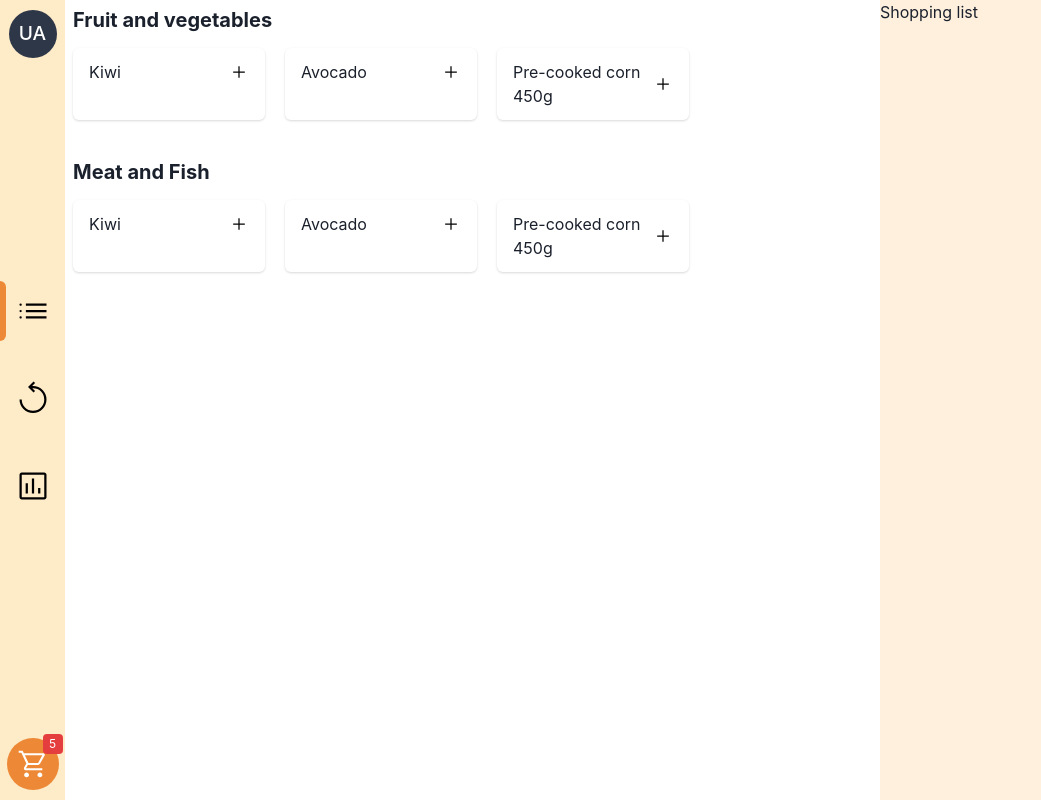
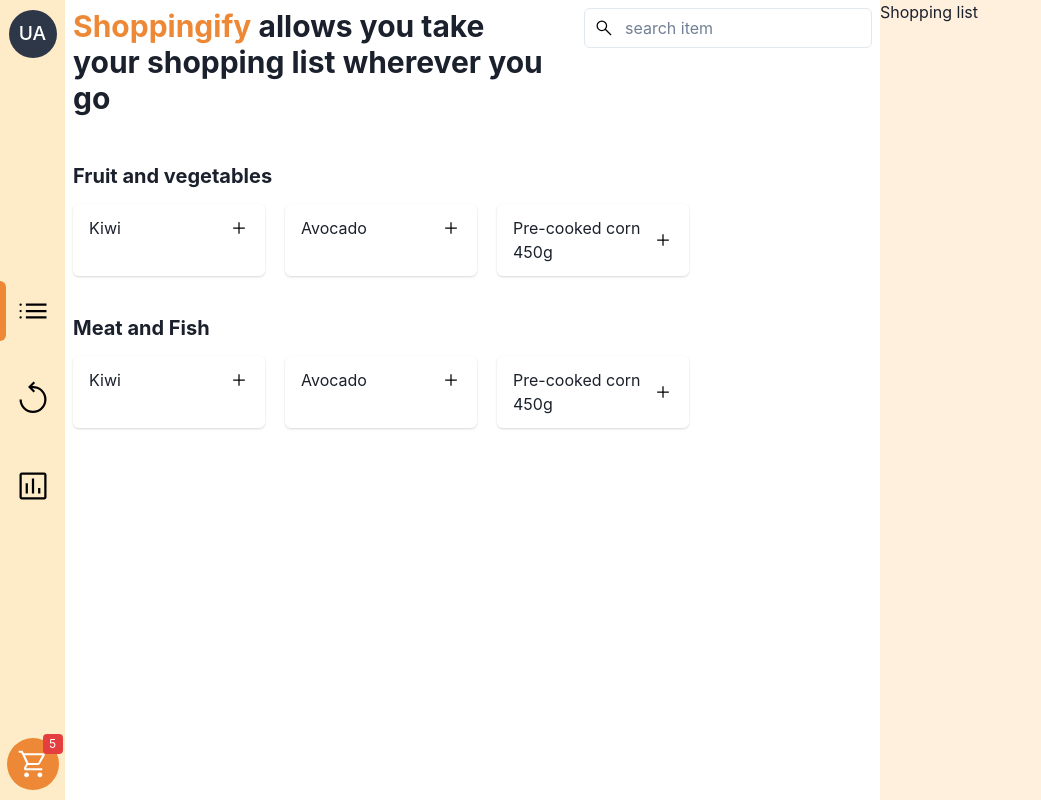
Before and after one commit to RauboLuk/Shoppingify, a Next.js app: page /items in a window 1280 px wide. Shown: the whole page, without its empty margins (0-1041 px from the left). Built offline with nearby package versions, Linux system fonts and the light colour scheme.

Commit message:
feat: items page header (#7)
* feat: heading text
* feat: header component, search input

```diff
--- /dev/null
+++ b/src/components/Header.tsx
@@ -0,0 +1,45 @@
+import {
+    Flex,
+    Heading,
+    Highlight,
+    Input,
+    InputGroup,
+    InputLeftElement,
+} from '@chakra-ui/react'
+import { Icon } from './Icon'
+
+export const Header = () => {
+    return (
+        <Flex
+            wrap="wrap"
+            justifyContent="space-between"
+            rowGap={{ base: 6, md: 7 }}
+            pb={{ base: 8, md: 12 }}
+        >
+            <Heading
+                as="h1"
+                size="lg"
+                maxW="30rem"
+                display={{ base: 'none', md: 'initial' }}
+            >
+                <Highlight query="Shoppingify" styles={{ color: 'orange.400' }}>
+                    Shoppingify
+                </Highlight>{' '}
+                allows you take your shopping list wherever you go
+            </Heading>
+            <InputGroup maxW={{ base: 'initial', md: 72 }}>
+                <InputLeftElement pointerEvents="none">
+                    <Icon
+                        src={'/search_icon.svg'}
+                        alt="cart"
+                        height={20}
+                        width={20}
+                    />
+                </InputLeftElement>
+                <Input type="tel" placeholder="search item" />
+            </InputGroup>
+        </Flex>
+    )
+}
+
+export default Header
--- a/src/pages/items/index.tsx
+++ b/src/pages/items/index.tsx
@@ -1,11 +1,13 @@
+import Header from '@/components/Header'
 import ProductCategory from '@/components/ProductCategory'
 import ShoppingList from '@/components/ShoppingList'
-import { GridItem, Heading, Highlight } from '@chakra-ui/react'
+import { GridItem } from '@chakra-ui/react'
 
 const index = () => {
     return (
         <>
-            <GridItem as={'section'} p={'2'}>
+            <GridItem as="section" p="2">
+                <Header />
                 <ProductCategory />
             </GridItem>
             <ShoppingList />
```
Also changed, not shown: public/search_icon.svg (added).
